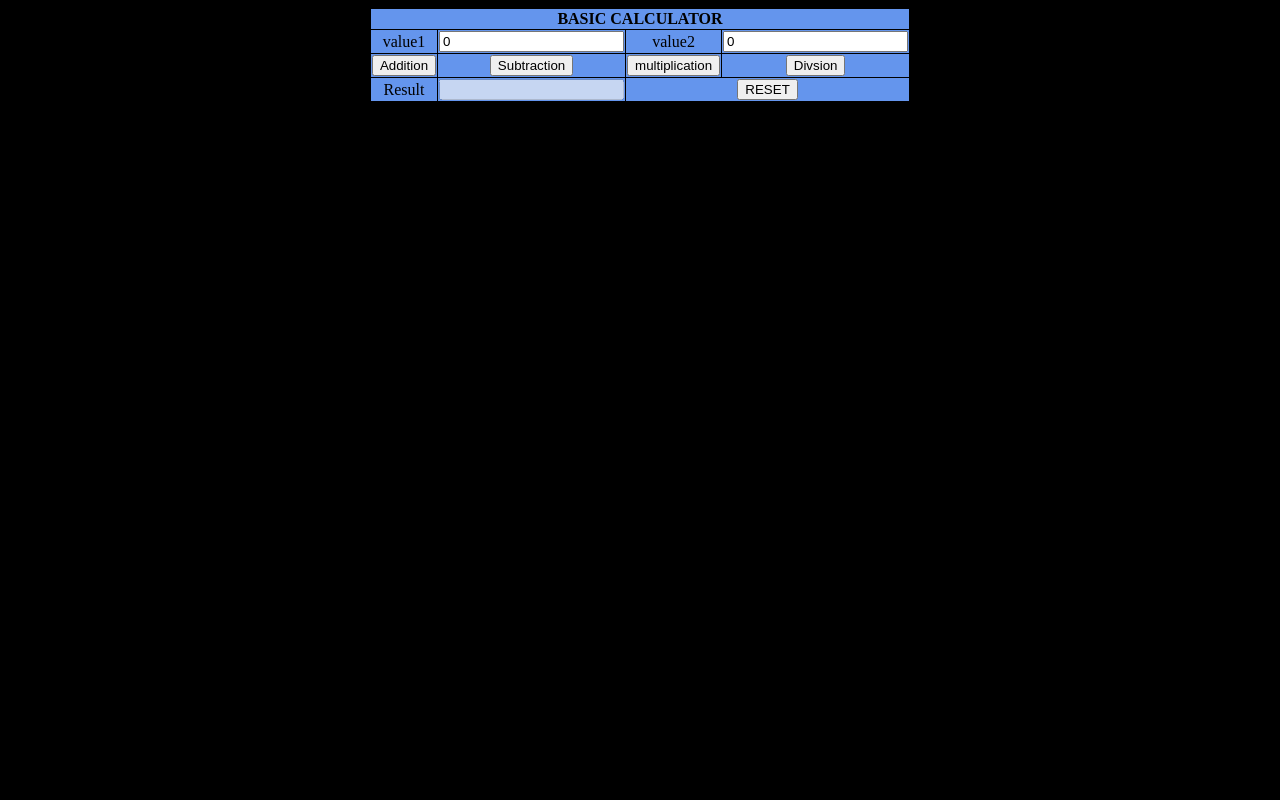
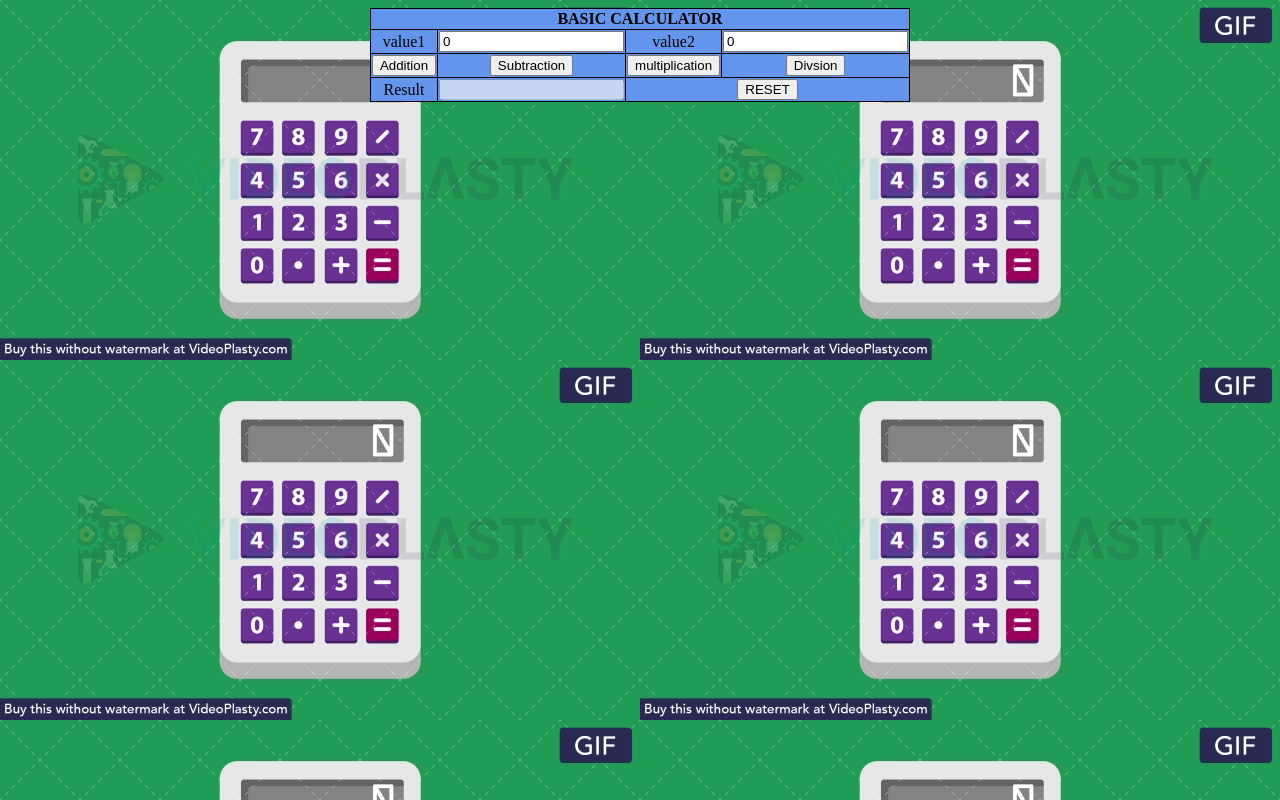
Before and after one commit to AbdulFaiz123/WEB_PROGRAMMING, a plain HTML site: page index.html in a window 1280 px wide. Drawn offline with Linux system fonts and the light colour scheme.

Commit message:
docs:feat

```diff
--- a/index.html
+++ b/index.html
@@ -23,7 +23,8 @@
             text-align: left;
         }
         body{
-            background-color: rgb(0, 0, 0);
+             background-image: url('calculator.png');
+
         }
     </style>
 
```
Also changed, not shown: calculator.png (added).
